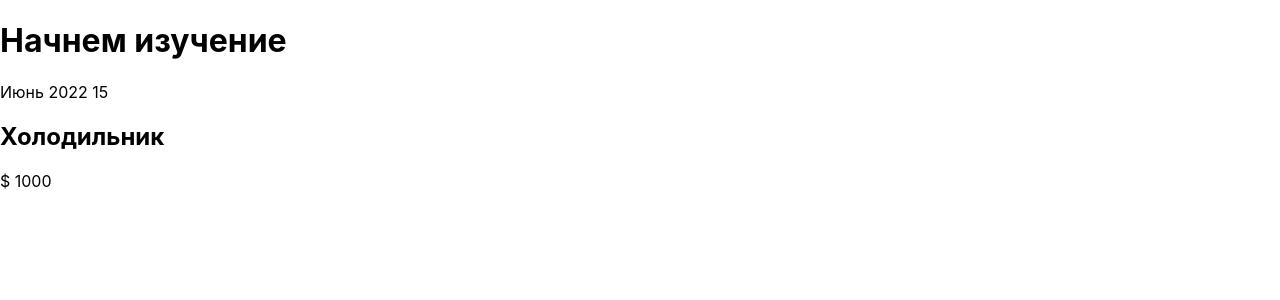
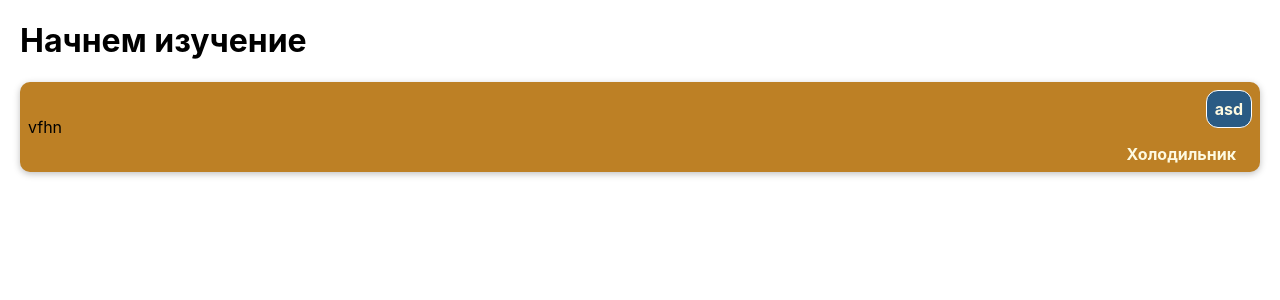
Before and after one commit to pf4pad/react-course, a React (Create React App) app: page / in a window 1280 px wide. Shown: the top 300 px of the page. Built offline with nearby package versions, Linux system fonts and the light colour scheme.

Commit message:
react components2

```diff
--- /dev/null
+++ b/src/components/CostItem.css
@@ -0,0 +1,56 @@
+.cost-item {
+  display: flex;
+  justify-content: space-between;
+  align-items: center;
+  padding: 0.5rem;
+  margin: 1rem 0;
+  background-color: #bd8025;
+  border-radius: 10px;
+  box-shadow: 0 2px 7px rgba(0, 0, 0, 0.25);
+}
+
+.cost-item__description {
+  display: flex;
+  flex-direction: column;
+  gap: 1rem;
+  align-items: flex-end;
+  flex-flow: column-reverse;
+  justify-content: flex-start;
+  flex: 1;
+}
+
+.cost-item h2 {
+  color: #3a3a3a;
+  font-size: 1rem;
+  flex: 1;
+  margin: 0 1rem;
+  color: #fefae1;
+}
+
+.cost-item__price {
+  font-size: 1rem;
+  font-weight: bold;
+  color: #fefae1;
+  background-color: #2a5b84;
+  border: 1px solid white;
+  padding: 0.5rem;
+  border-radius: 12px;
+}
+
+/* @media (min-width: 580px) {
+  .cost-item__description {
+    flex-direction: row;
+    align-items: center;
+    justify-content: flex-start;
+    flex: 1;
+  }
+
+  .cost-item__description h2 {
+    font-size: 1.25rem;
+  }
+
+  .cost-item__price {
+    font-size: 1.25rem;
+    padding: 0.5rem 1.5rem;
+  }
+} */
--- a/src/components/CostItem.js
+++ b/src/components/CostItem.js
@@ -1,14 +1,20 @@
+import './CostItem.css'
+
 function CostItem() {
-  return <div>
-    <div>Июнь 2022 15</div>
-    <div>
-      <h2>Холодильник</h2>
-      <div>$ 1000</div>
+  // const costDate = new Date(2022, 6, 6);
+  // const costDescription = 'Холодильник';
+  // const costAmount = 1000;
+  return (
+    <div className="cost-item">
+      <div>vfhn</div>
+      <div className="cost-item__description">
+        <h2>Холодильник</h2>
+        <div className="cost-item__price">asd</div>
+      </div>
+
     </div>
 
-  </div>
-
-
+  );
 }
 
 export default CostItem;
--- a/src/index.css
+++ b/src/index.css
@@ -1,5 +1,5 @@
 body {
-  margin: 0;
+  margin: 20px;
   font-family: -apple-system, BlinkMacSystemFont, 'Segoe UI', 'Roboto', 'Oxygen',
     'Ubuntu', 'Cantarell', 'Fira Sans', 'Droid Sans', 'Helvetica Neue',
     sans-serif;
@@ -11,58 +11,3 @@ code {
   font-family: source-code-pro, Menlo, Monaco, Consolas, 'Courier New',
     monospace;
 }
-
-.cost-item {
-  display: flex;
-  justify-content: space-between;
-  align-items: center;
-  padding: 0.5rem;
-  margin: 1rem 0;
-  background-color: #bd8025;
-}
-
-.cost-item__description {
-  display: flex;
-  flex-direction: column;
-  gap: 1rem;
-  align-items: flex-end;
-  flex-flow: column-reverse;
-  justify-content: flex-start;
-  flex: 1;
-}
-
-.cost-item h2 {
-  color: #3a3a3a;
-  font-size: 1rem;
-  flex: 1;
-  margin: 0 1rem;
-  color: #fefae1;
-}
-
-.cost-item__price {
-  font-size: 1rem;
-  font-weight: bold;
-  color: #fefae1;
-  background-color: #2a5b84;
-  border: 1px solid white;
-  padding: 0.5rem;
-  border-radius: 12px;
-}
-
-@media (min-width: 580px) {
-  .cost-item__description {
-    flex-direction: row;
-    align-items: center;
-    justify-content: flex-start;
-    flex: 1;
-  }
-
-  .cost-item__description h2 {
-    font-size: 1.25rem;
-  }
-
-  .cost-item__price {
-    font-size: 1.25rem;
-    padding: 0.5rem 1.5rem;
-  }
-}
```
Also changed, not shown: 1 other file (tests, documents, lock files or other folders).
